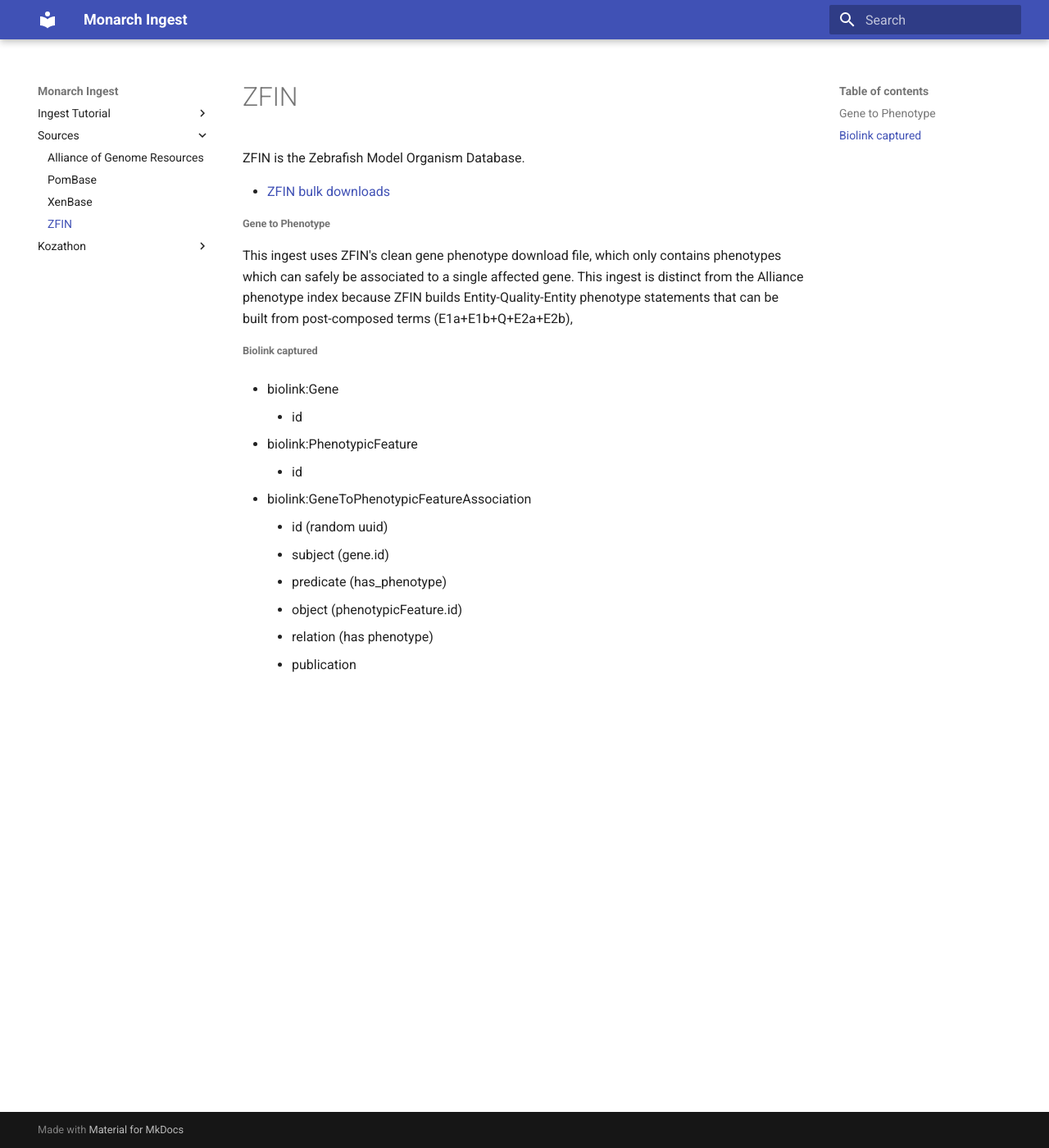
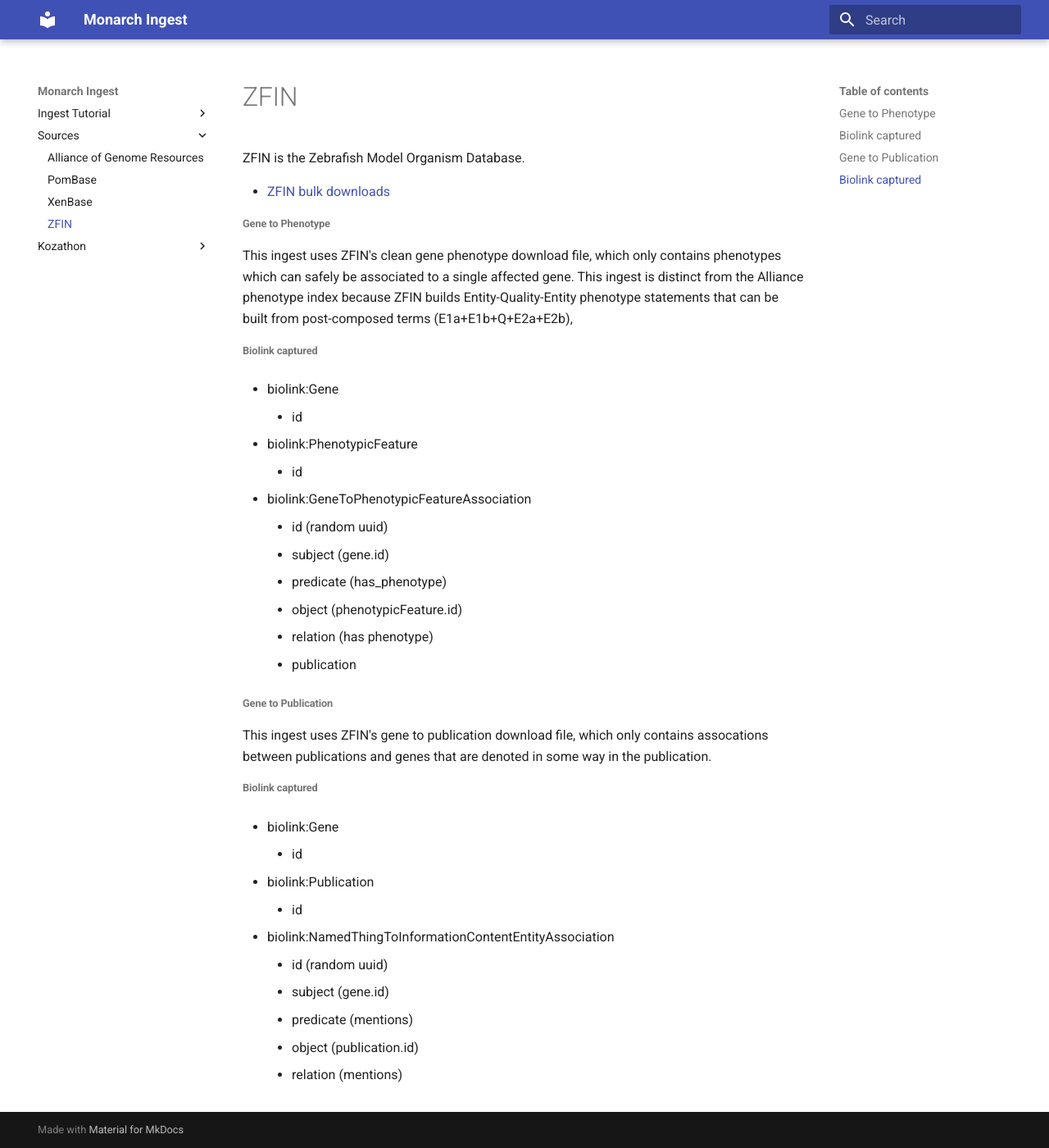
Before and after one commit to monarch-initiative/monarch-ingest, an MkDocs documentation site: the page built from docs/ingests/zfin.md, in a window 1280 px wide and 1400 px high. Shown: the whole window at 82% size. Built offline with MkDocs 1.6.1 and Material for MkDocs 9.7.7, drawn with Linux system fonts in a browser that asks for light colours.

Commit message:
Update zfin.md
Adding the gene to publication documentation based on the ingest PR #105
@kevinschaper

```diff
--- a/docs/ingests/zfin.md
+++ b/docs/ingests/zfin.md
@@ -21,3 +21,23 @@ This ingest uses ZFIN's clean gene phenotype download file, which only contains
     * object (phenotypicFeature.id)
     * relation (has phenotype)
     * publication
+
+
+### Gene to Publication
+
+This ingest uses ZFIN's gene to publication download file, which only contains assocations between publications and genes that are denoted in some way in the publication.
+
+#### Biolink captured
+
+* biolink:Gene
+    * id
+
+* biolink:Publication
+    * id
+
+* biolink:NamedThingToInformationContentEntityAssociation
+    * id (random uuid)
+    * subject (gene.id)
+    * predicate (mentions)
+    * object (publication.id)
+    * relation (mentions)
```
